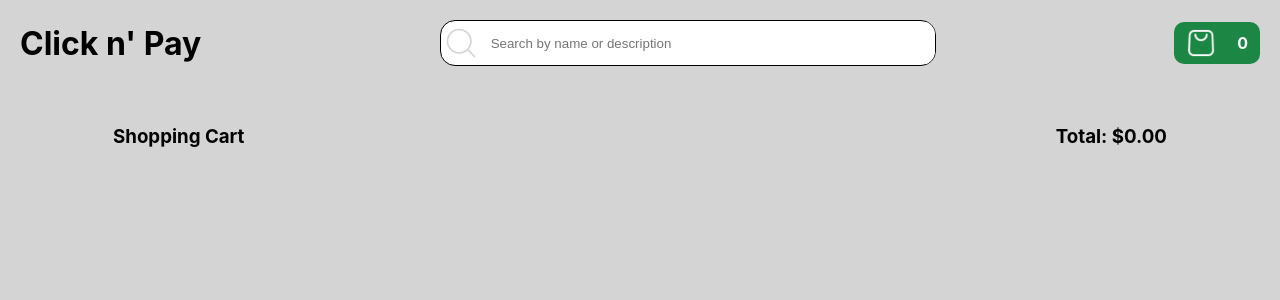
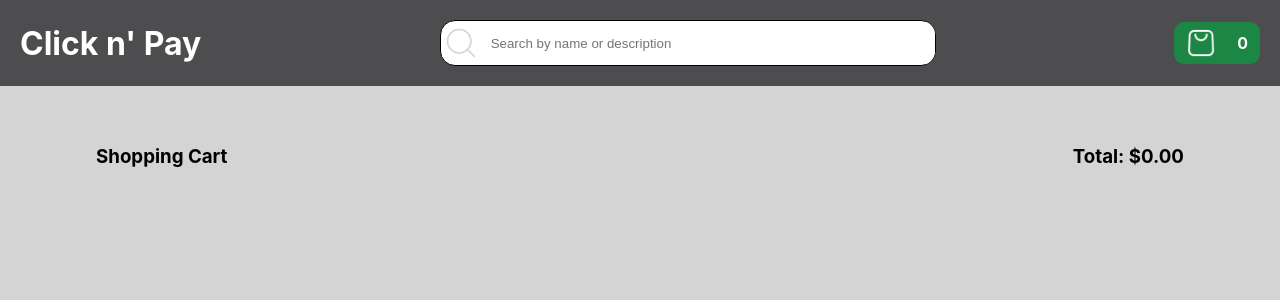
Before and after one commit to AnesuMurakata/storefront, a React (Create React App) app: page /cart in a window 1280 px wide. Shown: the top 300 px of the page. Built offline with nearby package versions, Linux system fonts and the light colour scheme.

Commit message:
fixed navbar to the top

```diff
--- a/src/components/navBar/navBar.scss
+++ b/src/components/navBar/navBar.scss
@@ -1,14 +1,19 @@
 @import '../../globalStyles/mixins.scss';
 
 .nav-bar-container {
+  position: fixed;
+  top: 0;
   width: 100%;
-  max-height: 46px;
+  padding: 20px;
+  max-height: 86px;
   overflow: visible;
+  background-color: #4d4d4f;
   @include flexRowSpaceBetween;
   align-items: center;
 
   h1 {
     margin: 0;
+    color: #fff;
   }
 
   h1:hover {
--- a/src/components/navBar/navBar.tsx
+++ b/src/components/navBar/navBar.tsx
@@ -57,7 +57,6 @@ const NavBar = () => {
         <div className="nav-bar-container__search-bar__elements">
           <img className="h-7" src={search} alt="search" />
           <input
-            className=""
             type="text"
             onChange={(e) => handleSearch(e.target.value)}
             onBlur={() => setDisplayResultsBar((prev) => !prev)}
--- a/src/index.css
+++ b/src/index.css
@@ -1,6 +1,5 @@
 body {
   margin: 0;
-  padding: 20px;
   background-color: #d4d4d4;
   font-family: -apple-system, BlinkMacSystemFont, 'Segoe UI', 'Roboto', 'Oxygen',
     'Ubuntu', 'Cantarell', 'Fira Sans', 'Droid Sans', 'Helvetica Neue',
--- a/src/pages/cart/cart.scss
+++ b/src/pages/cart/cart.scss
@@ -1,6 +1,8 @@
 @import '../../globalStyles/mixins.scss';
 
 .cart-container {
+  padding-top: 86px;
+
   &__elements {
     width: 85%;
     margin: auto;
--- a/src/pages/home/home.scss
+++ b/src/pages/home/home.scss
@@ -1,3 +1,4 @@
 .home-container {
+  padding-top: 86px;
   margin-bottom: 100px;
 }
--- a/src/pages/product/product.scss
+++ b/src/pages/product/product.scss
@@ -2,6 +2,7 @@
 
 .product-page-container {
   padding: 20px;
+  padding-top: 86px;
   width: 85%;
   margin: auto;
 
```
